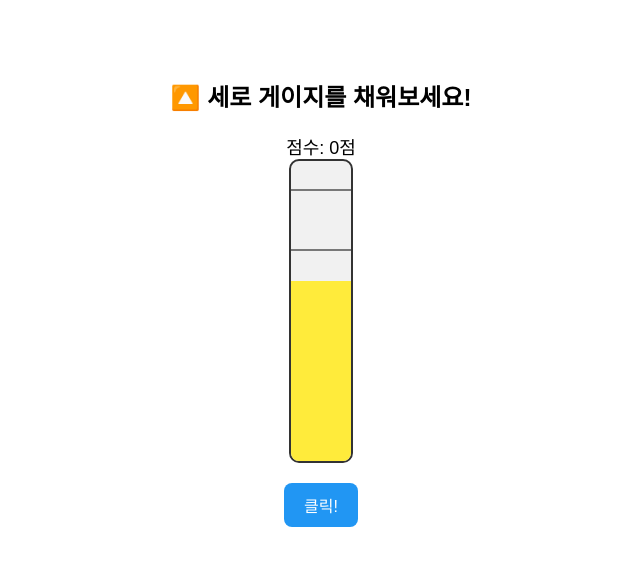
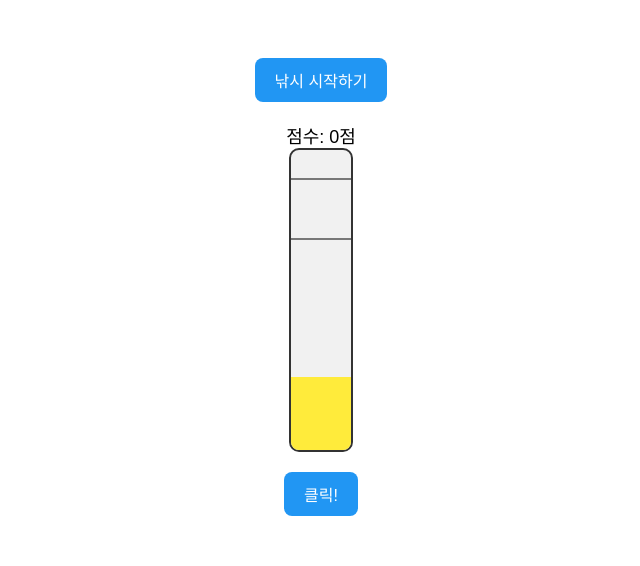
Before and after one commit to Kanggwanju/js-study202505, a plain HTML site: page testPro/throwPro.html in a window 1280 px wide. Shown: the whole page, without its empty margins (319-959 px from the left). Drawn offline with Linux system fonts and the light colour scheme.

Commit message:
낚시 팀플 연습

```diff
--- a/testPro/throwPro.html
+++ b/testPro/throwPro.html
@@ -11,6 +11,17 @@
           font-family: 'Arial', sans-serif;
           text-align: center;
           padding-top: 50px;
+      }
+
+      /* 모달 열기 버튼 스타일 */
+      #openModalBtn {
+          padding: 10px 20px;
+          font-size: 16px;
+          background-color: #2196f3;
+          color: white;
+          border: none;
+          border-radius: 8px;
+          cursor: pointer;
       }
 
       .gauge-container {
@@ -71,12 +82,20 @@
           font-size: 18px;
       }
 
+      .visible-modal {
+          display: block;
+      }
+      .hide-modal {
+          display: none;
+      }
+
   </style>
 </head>
 <body>
 
-  <h2>🔼 세로 게이지를 채워보세요!</h2>
-
+  <!-- 모달 열기 버튼 -->
+  <button id="openModalBtn">낚시 시작하기</button>
+  <div id="modal-content">
     <div class="message" id="scoreDisplay">점수: 0점</div>
 
     <div class="gauge-container">
@@ -87,20 +106,38 @@
 
     <button class="btn" id="clickBtn">클릭!</button>
     <div class="message" id="message"></div>
+  </div>
+  <script>
 
-  <script>
+    // ======= DOM 가져오기 ======== //
     const gaugeBar = document.getElementById('gaugeBar');
     const message = document.getElementById('message');
     const clickBtn = document.getElementById('clickBtn');
     const scoreDisplay = document.getElementById('scoreDisplay');
+    const openModalBtn = document.getElementById('openModalBtn');
+    const modalGameContents = document.getElementById('modal-content');
+
+
+    // ======== 상태관리 변수 및 상수 ======== //
     let score = 0; // 초기 점수
 
     let currentPercent = 70; // 초기값 20%
     gaugeBar.style.height = `${currentPercent}%`;
+    let decreaseTimerId = null;
+    let checkCountTimerId = null;
+
+    // ======== 핵심 로직 함수 정의 ========= //
+
+
+    function updateModalUI() {
+
       updateGaugeColor(); // 색상 업데이트
+    }
 
-    let expectedClick = 0; // 0: 좌클릭, 2: 우클릭
 
+    /**
+     * @description 현재 게이지에 따라 bar의 색을 바꿔주는 함수
+     */
     function updateGaugeColor() {
       if (currentPercent > 90) {
         gaugeBar.style.backgroundColor = '#f44336'; // 빨강
@@ -110,6 +147,29 @@
         gaugeBar.style.backgroundColor = '#4caf50'; // 초록 (기본)
       }
     }
+
+
+    // ======== 실행 코드 ========== //
+    updateModalUI();
+
+
+
+
+
+
+
+    // 게임 모달 열기
+    openModalBtn.addEventListener('click', e => {
+      const isNowHidden = modalGameContents.classList.toggle('hide-modal');
+      if (isNowHidden) {
+        clearInterval(decreaseTimerId);
+        clearInterval(checkCountTimerId);
+        decreaseTimerId = null;
+        checkCountTimerId = null;
+      } else {
+
+      }
+    });
 
     // 좌/우 클릭 번갈아가며 게이지 증가
     clickBtn.addEventListener('mousedown', (e) => {
@@ -128,7 +188,7 @@
         // 메시지 업데이트
         message.textContent = '';
         if (currentPercent === 100) {
-          message.textContent = '🎉 게이지가 가득 찼어요!';
+          message.textContent = '물고기가 도망갔어요!';
         }
       }
     });
@@ -136,22 +196,38 @@
     // 우클릭 메뉴 막기
     document.addEventListener('contextmenu', (e) => e.preventDefault());
 
-    // 일정 시간마다 5%씩 감소 (0.5초마다)
-    setInterval(() => {
+    // 일정 시간마다 5%씩 감소 (1초마다)
+    decreaseTimerId = setInterval(() => {
       if (currentPercent > 0 && currentPercent < 100) {
-        currentPercent -= 5;
+        currentPercent -= 10;
         if (currentPercent < 0) currentPercent = 0;
         gaugeBar.style.height = `${currentPercent}%`;
         updateGaugeColor(); // 색상 업데이트
         message.textContent = '';
       }
-    }, 2000);
+    }, 1000);
 
     // 70~90% 사이에 3초 이상 유지하면 성공
     let successCheckCount = 0;
     let successTriggered = false;
 
-    setInterval(() => {
+
+
+
+    // 5초 후 게임 종료
+    setTimeout(() => {
+      // 감소 타이머 멈춤
+      clearInterval(decreaseTimerId);
+
+      // 현재 게이지가 70 이상 90 이하 = 성공
+      if (currentPercent >= 70 && currentPercent <= 90) {
+        score += 30;
+      }
+    }, 5000);
+
+
+
+    checkCountTimerId = setInterval(() => {
       if (currentPercent >= 70 && currentPercent <= 90) {
         successCheckCount++;
         console.log(`카운트: ${successCheckCount}`);
```
Lines whose indentation alone changed are shown as unchanged.
